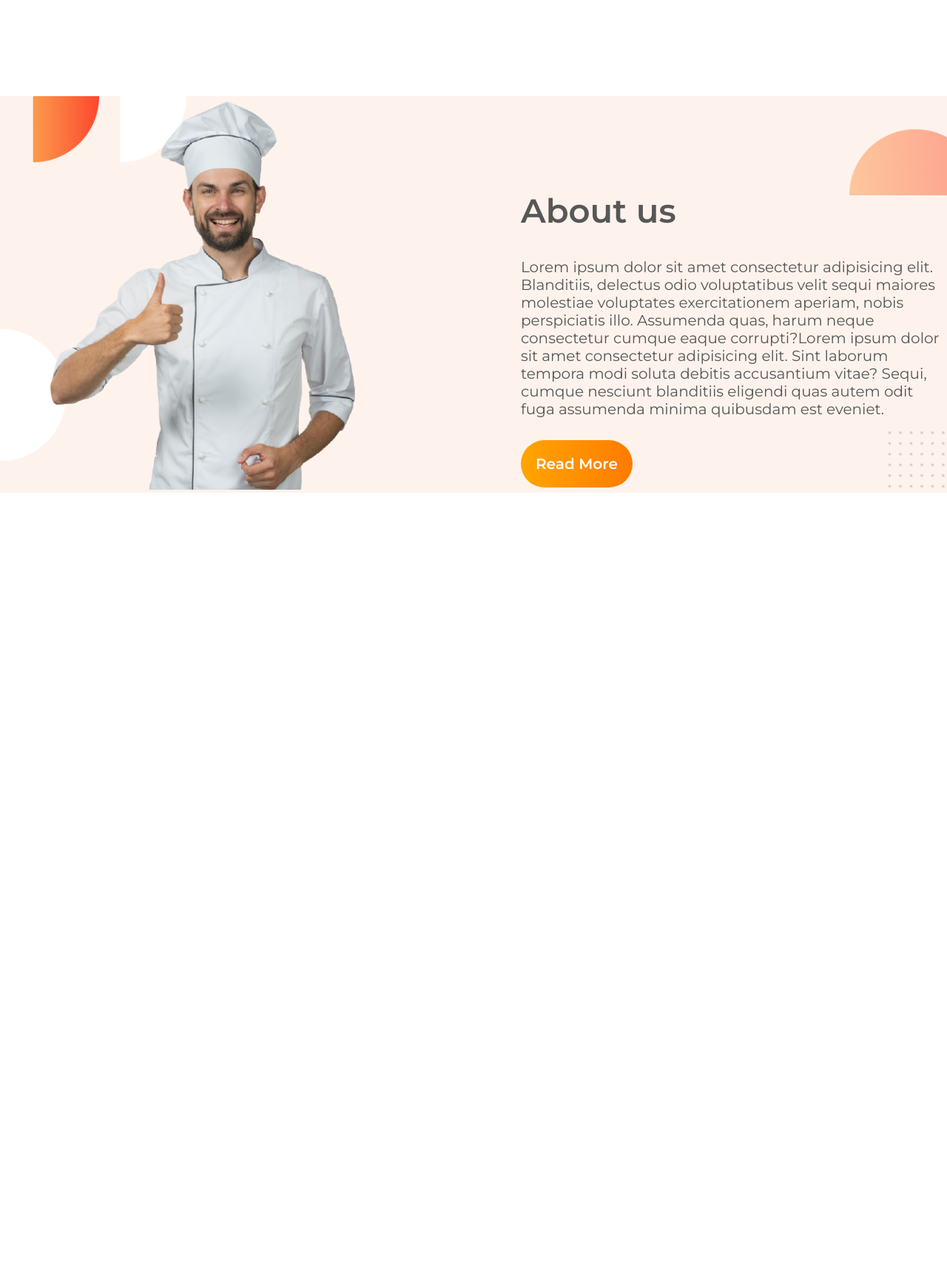
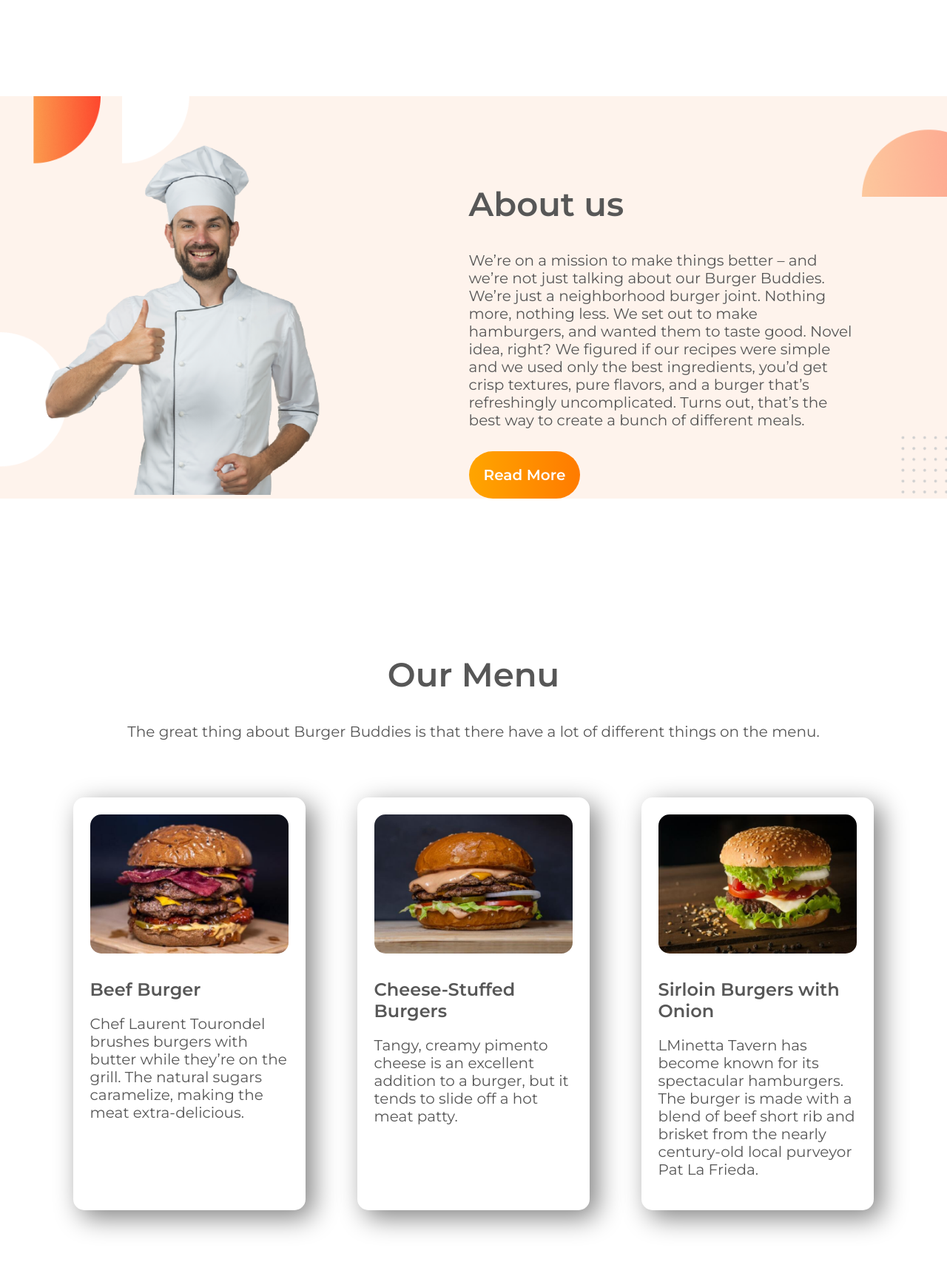
Before and after one commit to NirobxHasan/burger-buddies, a plain HTML site: page index.html in a window 1280 px wide. Shown: the part 760-2466 px from the top of the page at 74% size. Before the commit the page ends 1636 px from the top, so only its background shows below. Drawn offline with Linux system fonts and the light colour scheme.

Commit message:
added navbar

```diff
--- a/index.html
+++ b/index.html
@@ -13,6 +13,20 @@
 </head>
 
 <body>
+    <div class="header">
+        <div class="container">
+            <ul>
+                <li><a href="#">Home</a></li>
+                <li><a href="#about-us">About Us</a></li>
+                <li><a href="#our-menu">Menu</a></li>
+                <li><a href="">Contact us</a></li>
+            </ul>
+        </div>
+    </div>
+
+
+
+
     <section class="flex-section">
         <div class="half-width text-organize">
             <h1> Welcome to <span class="yellow-color "> Burger Buddies! </span></h1>
@@ -35,11 +49,11 @@
         </div>
         <div class="half-width text-organize">
             <h1>About us</h1>
-            <p>Lorem ipsum dolor sit amet consectetur adipisicing elit. Blanditiis, delectus odio voluptatibus velit
-                sequi maiores molestiae voluptates exercitationem aperiam, nobis perspiciatis illo. Assumenda quas,
-                harum neque consectetur cumque eaque corrupti?Lorem ipsum dolor sit amet consectetur adipisicing elit.
-                Sint laborum tempora modi soluta debitis accusantium vitae? Sequi, cumque nesciunt blanditiis eligendi
-                quas autem odit fuga assumenda minima quibusdam est eveniet.</p>
+            <p>We’re on a mission to make things better – and we’re not just talking about our Burger Buddies. We’re
+                just a neighborhood burger joint. Nothing more, nothing less. We set out to make hamburgers, and wanted
+                them to taste good. Novel idea, right? We figured if our recipes were simple and we used only the best
+                ingredients, you’d get crisp textures, pure flavors, and a burger that’s refreshingly uncomplicated.
+                Turns out, that’s the best way to create a bunch of different meals.</p>
             <a class="linked-button" href="https://www.facebook.com/nirobxhasan/">Read More</a>
         </div>
     </section>
@@ -48,6 +62,34 @@
 
 
 
+    <section id="our-menu">
+        <div class="menu-caption">
+            <h1 class="text-center">Our Menu</h1>
+            <p class="text-center"> The great thing about Burger Buddies is that there have a lot of different things on
+                the menu.</p>
+        </div>
+        <div class="flex-section">
+            <div class="one-third-width">
+                <img class="item-image" src="images\burger01.jpg" alt="">
+                <h2>Beef Burger</h2>
+                <p>Chef Laurent Tourondel brushes burgers with butter while they’re on the grill. The natural sugars
+                    caramelize, making the meat extra-delicious.</p>
+
+            </div>
+            <div class="one-third-width">
+                <img class="item-image" src="images\burger02.jpg" alt="">
+                <h2>Cheese-Stuffed Burgers</h2>
+                <p>Tangy, creamy pimento cheese is an excellent addition to a burger, but it tends to slide off a hot
+                    meat patty.</p>
+            </div>
+            <div class="one-third-width">
+                <img class="item-image" src="images\burger03.jpg" alt="">
+                <h2>Sirloin Burgers with Onion</h2>
+                <p>LMinetta Tavern has become known for its spectacular hamburgers. The burger is made with a blend of
+                    beef short rib and brisket from the nearly century-old local purveyor Pat La Frieda.</p>
+            </div>
+        </div>
+    </section>
 
 
 
--- a/style.css
+++ b/style.css
@@ -10,8 +10,31 @@ h1{
 }
 p{
     font-size: 20px;
+}
+
+.header{
+    background-color: orange;
+    padding-top: 5px;
+
+    width: 100%;
+    position: fixed;
 
 }
+.container ul li{
+    list-style: none;
+    display: inline;
+    margin: 2%;
+}
+.container ul li a{
+    text-decoration: none;
+    font-size: 20px;
+    font-weight: 600;
+    color: white;
+
+
+}
+
+
 .yellow-color{
     color: #FF8C00;
 }
@@ -34,6 +57,7 @@ p{
 }
 .half-width img{
     width: 75%;
+    margin-top: 60px;
 }
 .linked-button{
     font-size: 20px;
@@ -51,6 +75,7 @@ p{
     background-repeat: no-repeat;
     background-position: fixed;
     background-size: cover;
+    padding-right: 10%;
 
 }
 
@@ -60,3 +85,16 @@ p{
 .text-center{
     text-align: center;
 }
+.one-third-width{
+    width: 33%;
+    margin: 5% 3%;
+    border-radius: 15px;
+    box-shadow: 10px 10px 35px gray;
+    padding: 2%;
+
+}
+.item-image{
+    width: 100%;
+    border-radius: 15px;
+    margin-bottom: 10px;
+}
```
Also changed, not shown: images/burger01.jpg (added), images/burger02.jpg (added), images/burger03.jpg (added), 1 other file.
